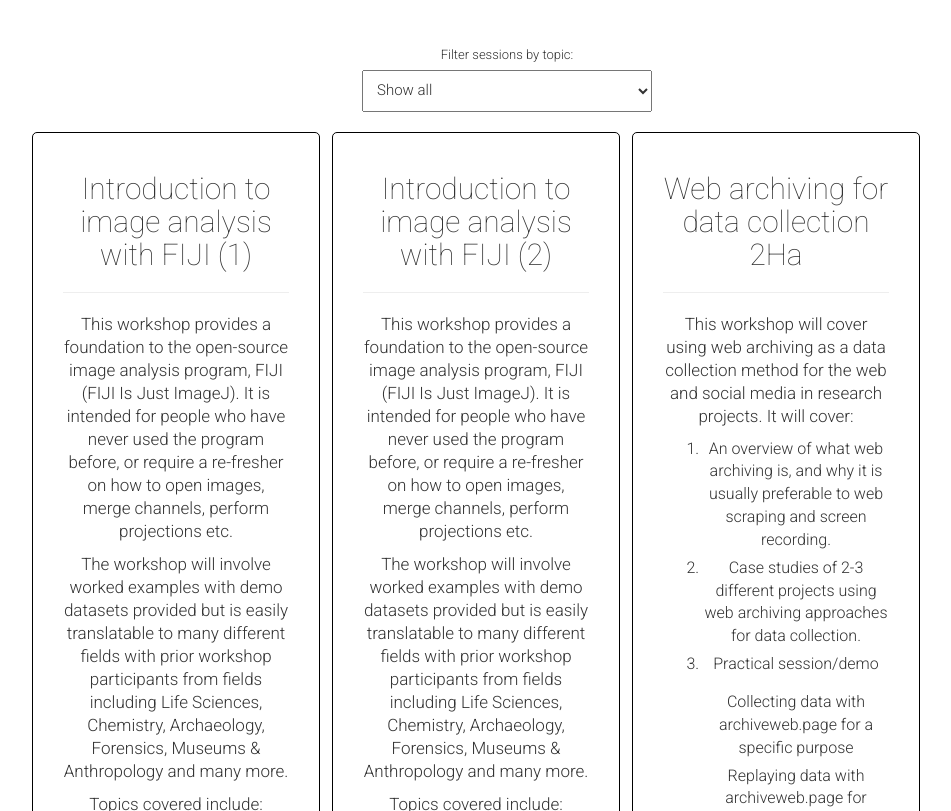
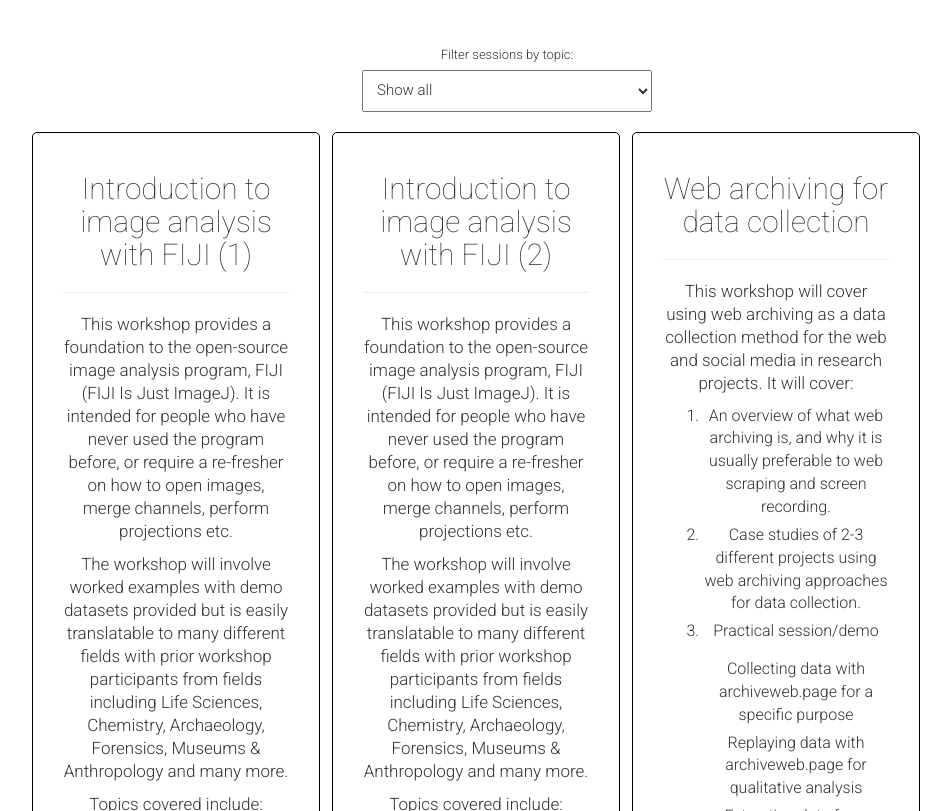
Before and after one commit to resbaz/resbazvic2024, a Jekyll site: the page built from sessions.html, in a window 1280 px wide and 900 px high, scrolled down 322 px, cut to the strip 89-900 px from the top of the window. Shown: the whole strip, without its empty margins (133-1084 px from the left). Built offline with Jekyll 4.4.1, drawn with Linux system fonts in a browser that asks for light colours; nearby versions of some CDN libraries.

Commit message:
auto-update YAMLs from Google Sheets 2023-11-01T11:25+10:00

```diff
--- a/_data/sessions.yml
+++ b/_data/sessions.yml
@@ -19,7 +19,7 @@
   hidden: false
   description: <p>This workshop provides a foundation to the open-source image analysis program, FIJI (FIJI Is Just ImageJ). It is intended for people who have never used the program before, or require a re-fresher on how to open images, merge channels, perform projections etc.</p><p>The workshop will involve worked examples with demo datasets provided but is easily translatable to many different fields with prior workshop participants from fields including Life Sciences, Chemistry, Archaeology, Forensics, Museums & Anthropology and many more.</p><p>Topics covered include:</p><ul><li>Opening/Saving/Closing Images (.tifs and Bio-Formats compatible files)</li><li>Merging channels, and dealing with multiple channel images</li><li>Adjusting Brightness & Contrast and using histograms</li><li>Adding scale to images & adding scale bars</li><li>Image Stacks (Montages, Projections, Re-Slicing, Orthogonal Views)</li><li>Basic Measurements (Area, Intensity, Shape descriptors, Line Scans)</li><li>Creating Selections (Manually and Automatically)</li><li>Brief introduction to Machine Learning tools available in FIJI</li></ul>
 -
-  title: Web archiving for data collection 2Ha
+  title: Web archiving for data collection
   stream: Internet Content and AI
   themes: "3"
   id: 93
```
